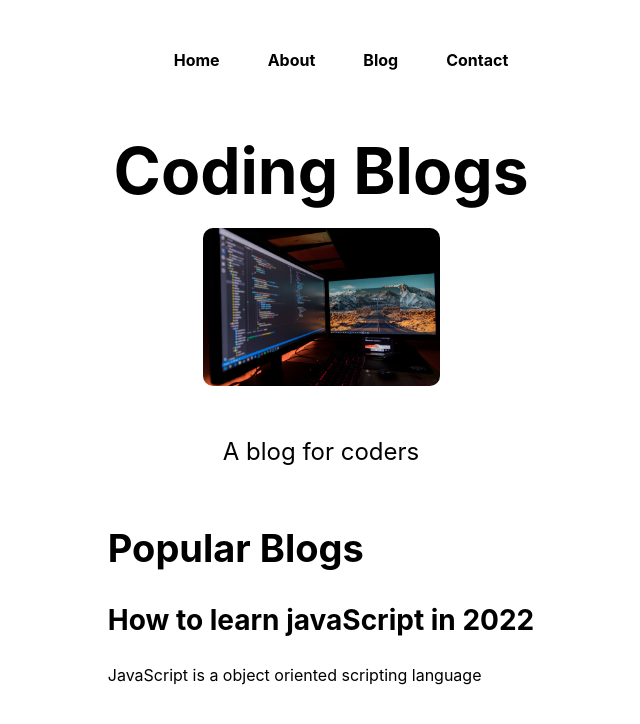
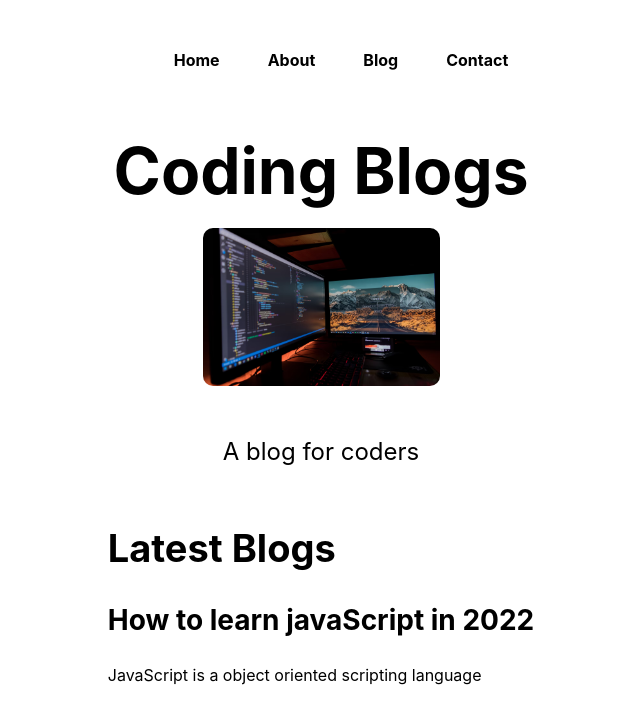
Before and after one commit to Sahilbalhra/codingBlogs, a Next.js app: page / in a window 1280 px wide. Shown: the top 724 px of the page, without its empty margins (319-959 px from the left). Built offline with nearby package versions, Linux system fonts and the light colour scheme.

Commit message:
navbar added

```diff
--- /dev/null
+++ b/components/Navbar.js
@@ -0,0 +1,26 @@
+import React from "react";
+import styles from "../styles/Home.module.css";
+import Link from "next/link";
+
+const Navbar = () => {
+  return (
+    <nav className={styles.mainNav}>
+      <ul>
+        <Link href="/">
+          <li>Home</li>
+        </Link>
+        <Link href="/about">
+          <li>About</li>
+        </Link>
+        <Link href="/blog">
+          <li>Blog</li>
+        </Link>
+        <Link href="/contact">
+          <li>Contact</li>
+        </Link>
+      </ul>
+    </nav>
+  );
+};
+
+export default Navbar;
--- a/pages/_app.js
+++ b/pages/_app.js
@@ -1,7 +1,13 @@
-import '../styles/globals.css'
+import Navbar from "../components/Navbar";
+import "../styles/globals.css";
 
 function MyApp({ Component, pageProps }) {
-  return <Component {...pageProps} />
+  return (
+    <>
+      <Navbar />
+      <Component {...pageProps} />
+    </>
+  );
 }
 
-export default MyApp
+export default MyApp;
--- a/pages/index.js
+++ b/pages/index.js
@@ -1,6 +1,5 @@
 import Head from "next/head";
 import Image from "next/image";
-import Link from "next/link";
 import styles from "../styles/Home.module.css";
 
 export default function Home() {
@@ -22,22 +21,7 @@ export default function Home() {
           href="https://encrypted-tbn0.gstatic.com/images?q=tbn:ANd9GcQTQ-OdYjeNTHrpuh7lMt5TR2DdySHXaz2sSA&usqp=CAU"
         />
       </Head>
-      <nav className={styles.mainNav}>
-        <ul>
-          <Link href="/home">
-            <li>Home</li>
-          </Link>
-          <Link href="/about">
-            <li>About</li>
-          </Link>
-          <Link href="/blog">
-            <li>Blog</li>
-          </Link>
-          <Link href="/contact">
-            <li>Contact</li>
-          </Link>
-        </ul>
-      </nav>
+
       <main className={styles.main}>
         <h1 className={styles.title}>Coding Blogs</h1>
         <div className={styles.imgWrapper}>
@@ -50,7 +34,7 @@ export default function Home() {
         </div>
         <p className={styles.description}>A blog for coders</p>
         <div className="blogs">
-          <h2>Popular Blogs</h2>
+          <h2>Latest Blogs</h2>
           <div className="blogItem">
             <h3>How to learn javaScript in 2022</h3>
             <p>JavaScript is a object oriented scripting language</p>
```
